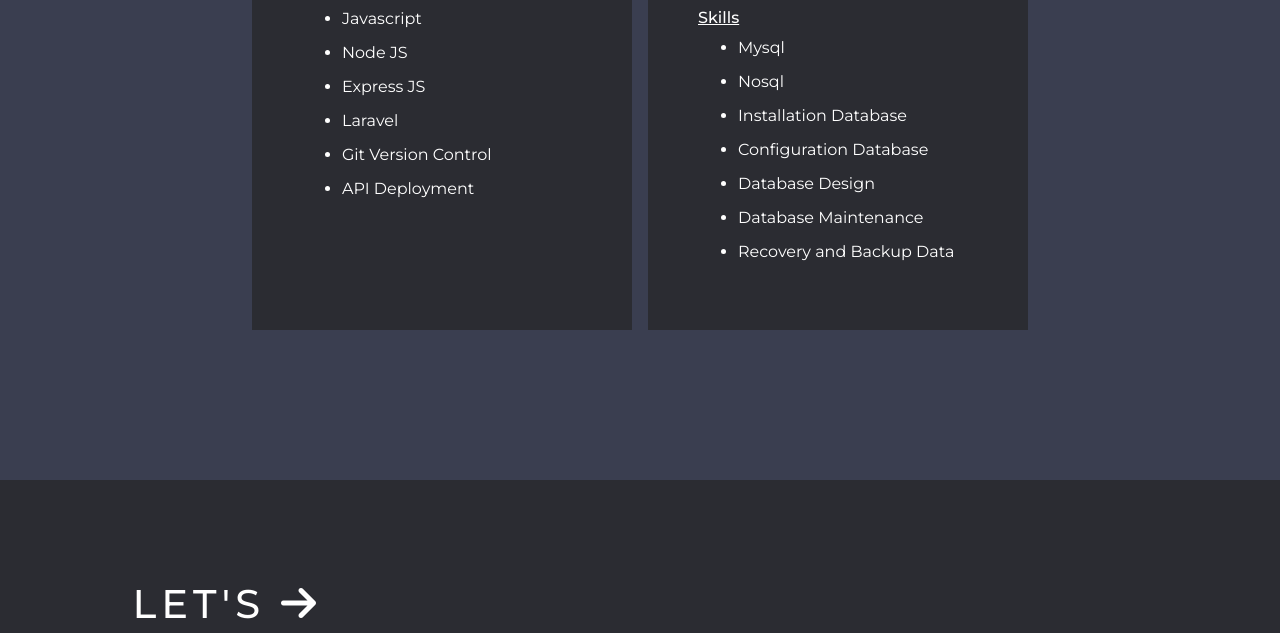
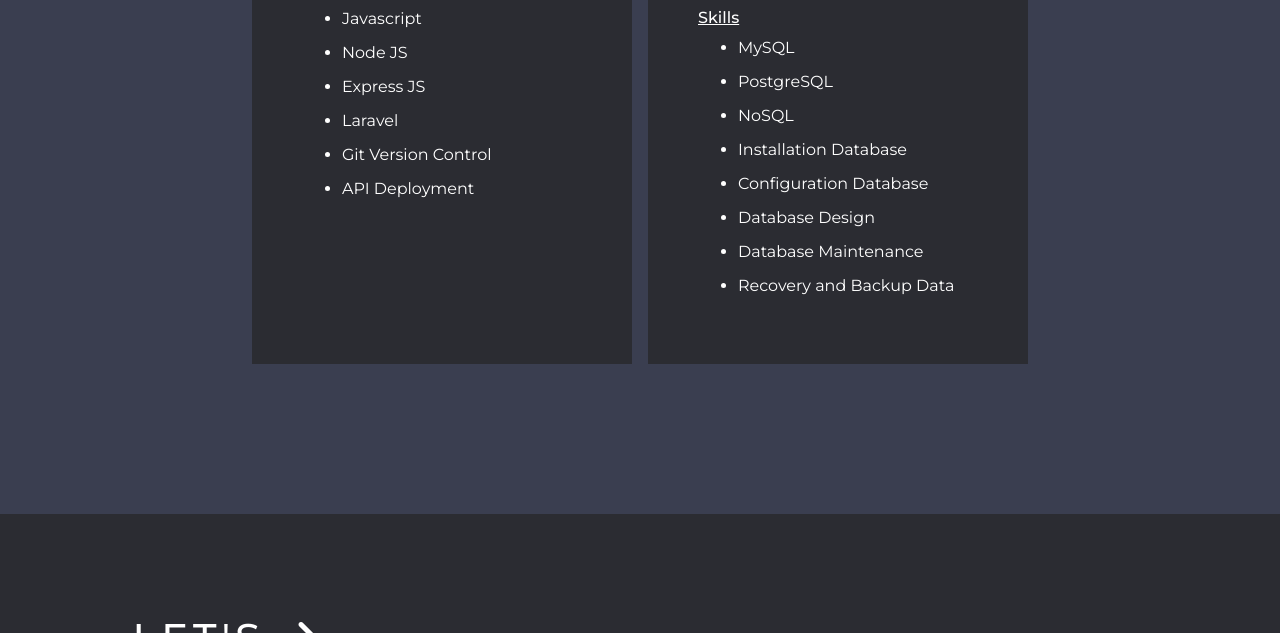
Before and after one commit to PeterChristoval/peterchristoval.github.io, a plain HTML site: page index.html in a window 1280 px wide. Shown: the part 4825-5458 px from the top of the page. Drawn offline with nearby package versions, Linux system fonts and the light colour scheme.

Commit message:
Update content

```diff
--- a/index.html
+++ b/index.html
@@ -84,7 +84,7 @@
                     </div>
                     <div data-aos-duration="1000" data-aos="fade-right" class="col-8 col-lg-5 d-flex mt-5 mt-lg-0 flex-column justify-content-start align-items-start">
                         <h2 style="font-weight: 600;">Bit <span style="color: #FFC25C;">About</span> Me</h2>
-                        <p style="line-height: 2; text-align: justify;">Hi everyone, my name is Peter Christoval, I reside in the city of Rantauprapat, Labuhan Batu, North Sumatra. Currently, I am pursuing my studies at Labuhanbatu University, majoring in Information Systems. In addition to my life as a student, I also work as a full - stack developer at a foundation - affiliated company. I am also capable of operating Linux VPS and constructing database structures. The databases that I am proficient in include MySQL and NoSQL. My interest in the field of technology began when I was in the second year of high school.</p>
+                        <p style="line-height: 2; text-align: justify;">Hi everyone, my name is Peter Christoval, I reside in the city of Rantauprapat, Labuhan Batu, North Sumatra. Currently, I am pursuing my studies at Labuhanbatu University, majoring in Information Systems. In addition to my life as a student, I also work as a full - stack developer at a foundation - affiliated company. I am also capable of operating Linux VPS and constructing database structures. The databases that I am proficient in include MySQL, PostgreSQL and NoSQL. My interest in the field of technology began when I was in the second year of high school.</p>
                     </div>
                 </div>
             </div>
@@ -297,8 +297,9 @@
                         </ul>
                         <h6 style="font-weight: 500; text-decoration: underline;">Skills</h6>
                         <ul>
-                            <li>Mysql</li>
-                            <li>Nosql</li>
+                            <li>MySQL</li>
+                            <li>PostgreSQL</li>
+                            <li>NoSQL</li>
                             <li>Installation Database</li>
                             <li>Configuration Database</li>
                             <li>Database Design</li>
```
